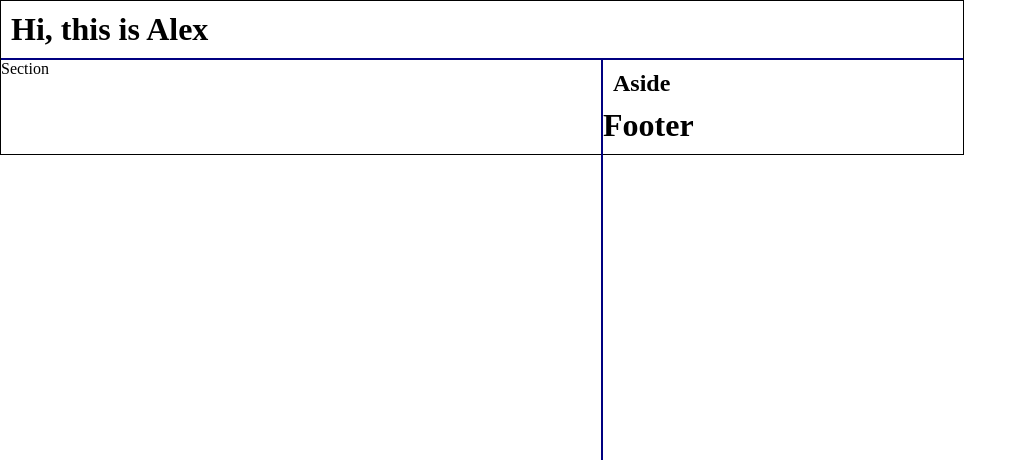
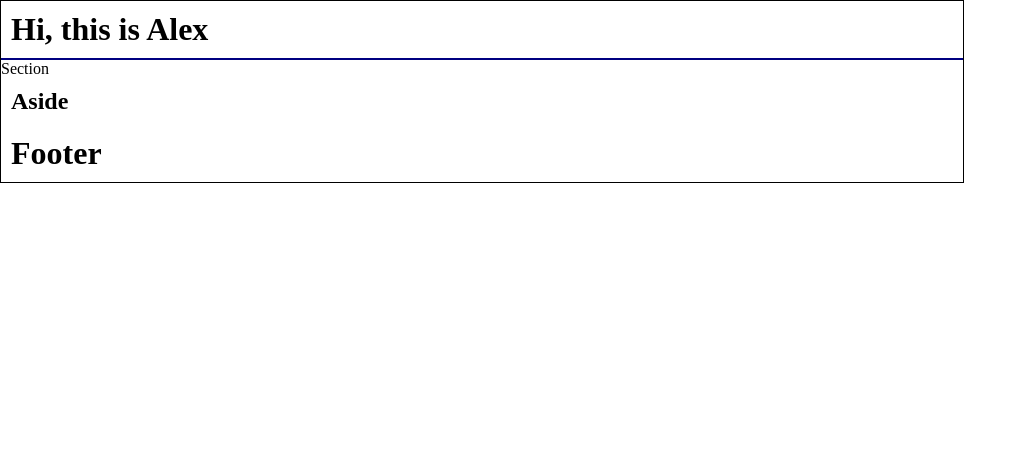
Before and after one commit to alexunique0519/alexunique0519.github.io, a plain HTML site: page index.html in a window 1280 px wide. Shown: the whole page, without its empty margins (0-1027 px from the left). Drawn offline with Linux system fonts and the light colour scheme.

Commit message:
Update main.css

```diff
--- a/main.css
+++ b/main.css
@@ -10,15 +10,3 @@
   h1{padding: 10px;}
 
   header{border-bottom: 2px solid navy;}
-
-  section{
-    height: 400px;
-    width: 600px;
-    float: left;
-    border-right: 2px solid navy;
-  }
-
-  aside{
-    width: 360px;
-    float: right;
-  }
```
